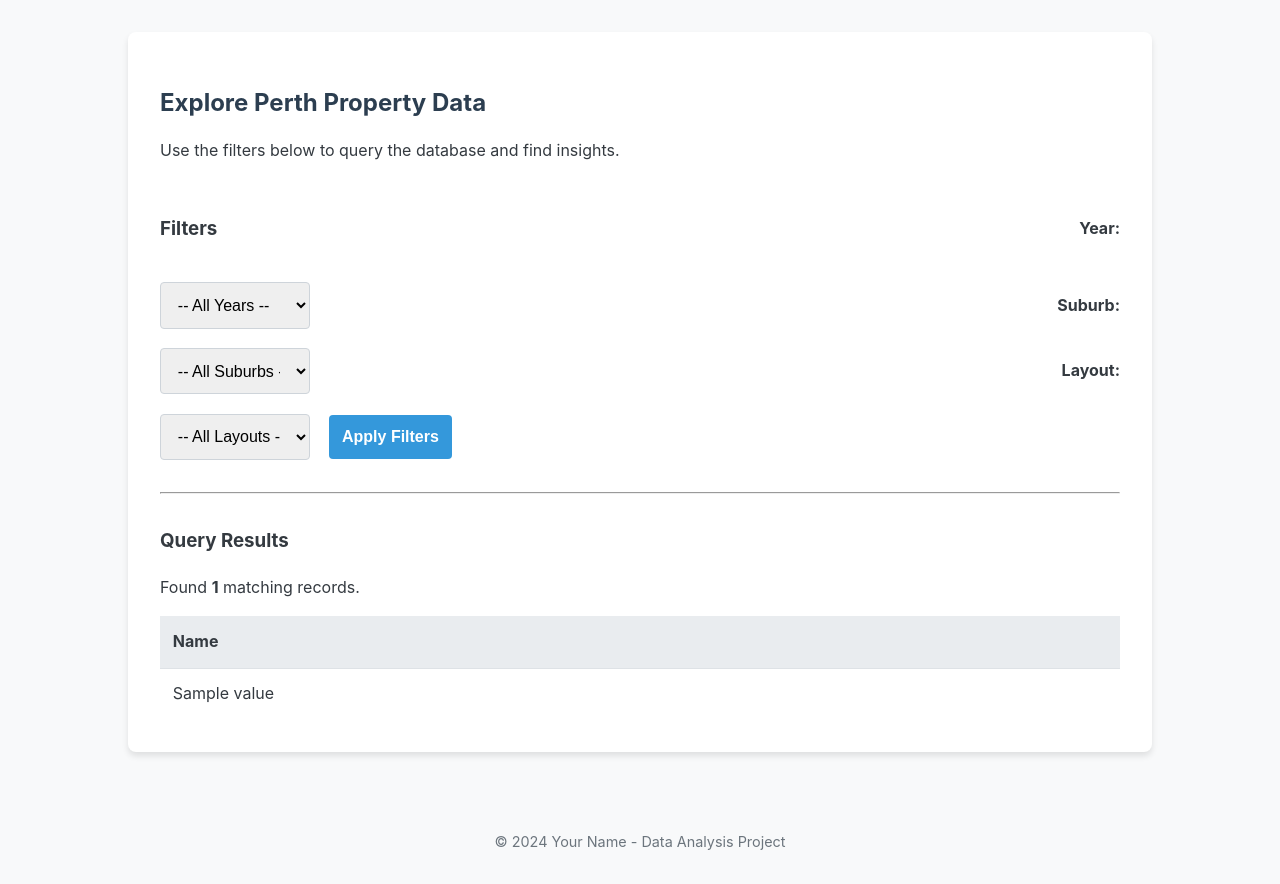
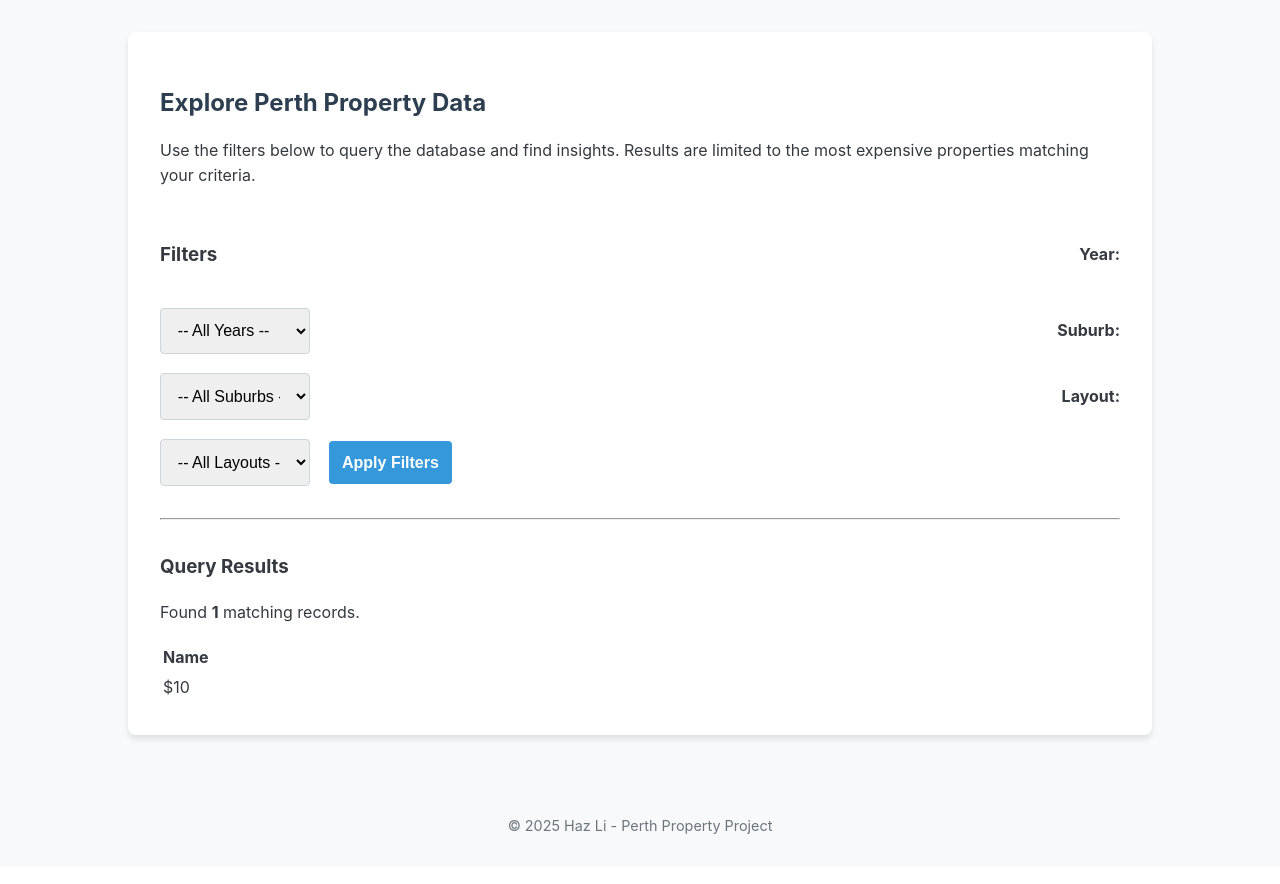
Before and after one commit to cloud9ight/perth_property_analysis, a Flask app: template templates/explore.html in a window 1280 px wide. Shown: the part 74-958 px from the top of the page. After the commit the page ends 908 px from the top, so only its background shows below. Run offline with Flask 3, Linux system fonts and the light colour scheme; the template is opened without the code that fills it: most values are stand-ins (such as "Sample title", 1, 10 or a date in 2020); some libraries are stand-ins or nearby versions.

Commit message:
update sql query logic and display

```diff
--- a/app.py
+++ b/app.py
@@ -125,14 +125,13 @@ def add_new_record():
 
 @app.route('/explore', methods=['GET', 'POST'])
 def explore():
-    """Handles displaying filters and showing query results."""
+    """Handles displaying filters and showing query results from real db."""
     dim_data = get_dimension_data() # Get data for dropdowns
     results = []
     selected_filters = {}
 
     if request.method == 'POST':
         try:
-
             # Get selected filters from the form
             year = request.form.get('year_select')
             suburb_id = request.form.get('suburb_select')
@@ -142,13 +141,21 @@ def explore():
             selected_filters = {'year': int(year) if year else None,
                                 'suburb_id': int(suburb_id) if suburb_id else None,
                                 'layout_id': int(layout_id) if layout_id else None}
+            logging.info(f"User submitted filters: {selected_filters}")
 
             # Build the query dynamically
             base_query = """
-                SELECT p.price, p.date_sold, s.suburb_name, l.layout_name, p.land_size
+                SELECT
+                    p.price AS "Price",
+                    DATE_FORMAT(p.date_sold, '%Y-%m-%d') AS "Date Sold",
+                    s.suburb_name AS "Suburb",
+                    l.layout_name AS "Layout",
+                    p.land_size AS "Land Size (sqm)",
+                    p.address AS "Address"
                 FROM FACT_Properties p
                 JOIN DIM_Suburbs s ON p.suburb_id = s.suburb_id
                 JOIN DIM_Layouts l ON p.layout_id = l.layout_id
+
             """
             conditions = []
             params = {}
@@ -167,6 +174,7 @@ def explore():
                 base_query += " WHERE " + " AND ".join(conditions)
 
             base_query += " ORDER BY p.price DESC LIMIT 100;" # Limit results for performance
+            logging.info(f"Executing query: {base_query} with params: {params}")
 
             with engine.connect() as connection:
                 results_df = pd.read_sql(text(base_query), connection, params=params)
@@ -174,6 +182,7 @@ def explore():
 
         except Exception as e:
             flash(f"Error running query: {e}", 'danger')
+            logging.error(f"Failed during explore POST request: {e}")
 
     return render_template('explore.html',
                            available_years=dim_data['available_years'],
--- a/templates/base.html
+++ b/templates/base.html
@@ -44,7 +44,7 @@
     </main>
 
     <footer>
-      <p>&copy; 2024 Your Name - Data Analysis Project</p>
+      <p>&copy; 2025 Haz Li - Perth Property Project</p>
     </footer>
     {% block scripts %}{% endblock %}
   </body>
--- a/templates/explore.html
+++ b/templates/explore.html
@@ -4,7 +4,7 @@
 
 {% block content %}
     <h2>Explore Perth Property Data</h2>
-    <p>Use the filters below to query the database and find insights.</p>
+    <p>Use the filters below to query the database and find insights. Results are limited to the most expensive properties matching your criteria.</p>
 
     <!-- Filter Form -->
     <form action="{{ url_for('explore') }}" method="post">
@@ -13,9 +13,7 @@
         <label for="year_select">Year:</label>
         <select id="year_select" name="year_select">
             <option value="">-- All Years --</option>
-            <!-- Year options will be populated by the backend -->
             {% for year in available_years %}
-                <!-- If a year was previously selected, keep it selected -->
                 <option value="{{ year }}" {% if year == selected_filters.year %}selected{% endif %}>{{ year }}</option>
             {% endfor %}
         </select>
@@ -23,7 +21,6 @@
         <label for="suburb_select">Suburb:</label>
         <select id="suburb_select" name="suburb_select">
             <option value="">-- All Suburbs --</option>
-            <!-- Suburb options will be populated by the backend -->
             {% for suburb in available_suburbs %}
                  <option value="{{ suburb.suburb_id }}" {% if suburb.suburb_id == selected_filters.suburb_id %}selected{% endif %}>
                     {{ suburb.suburb_name | title }}
@@ -34,7 +31,6 @@
         <label for="layout_select">Layout:</label>
         <select id="layout_select" name="layout_select">
             <option value="">-- All Layouts --</option>
-            <!-- Layout options will be populated by the backend -->
             {% for layout in available_layouts %}
                 <option value="{{ layout.layout_id }}" {% if layout.layout_id == selected_filters.layout_id %}selected{% endif %}>
                     {{ layout.layout_name }}
@@ -50,32 +46,47 @@
     <!-- Results Section -->
     <div class="results">
         <h3>Query Results</h3>
-        <!-- We will only show this section if there are results to display -->
+        <!-- Only show the table if the 'results' list is not empty -->
         {% if results %}
             <p>Found <strong>{{ results | length }}</strong> matching records.</p>
-            <table style="width: 100%; border-collapse: collapse;">
+            <table>
                 <thead>
-                    <tr style="background-color: #e9ecef;">
-                        <!-- Dynamically create table headers from the first result's keys -->
+                    <tr>
+                        <!-- Dynamically create table headers from the keys of the first result dictionary -->
                         {% for key in results[0].keys() %}
-                            <th style="padding: 0.8em; text-align: left;">{{ key.replace('_', ' ') | title }}</th>
+                            <th>{{ key.replace('_', ' ') | title }}</th>
                         {% endfor %}
                     </tr>
                 </thead>
                 <tbody>
                     {% for row in results %}
                         <tr>
-                            <!-- Loop through each value in the row -->
+                            <!-- Loop through each value in the row dictionary -->
                             {% for value in row.values() %}
-                                <td style="padding: 0.8em; border-top: 1px solid #dee2e6;">{{ value }}</td>
+                                <td>
+                                    <!-- A small trick to format price nicely -->
+                                    {% if loop.first %}
+                                        ${{ "{:,.0f}".format(value) }}
+                                    {% else %}
+                                        {{ value }}
+                                    {% endif %}
+                                </td>
                             {% endfor %}
                         </tr>
                     {% endfor %}
                 </tbody>
             </table>
+        {% elif request.method == 'POST' %}
+            <!-- Show this message only if a query was run but found nothing -->
+            <p>No records found matching your selected criteria.</p>
         {% else %}
-            <p>No results to display. Please apply filters and click "Apply Filters".</p>
+             <!-- Show this message on initial page load -->
+            <p>Please apply filters and click "Apply Filters" to see results.</p>
         {% endif %}
     </div>
 
 {% endblock %}
+
+{% block scripts %}
+    <!-- We can add Chart.js here in the future for visualization -->
+{% endblock %}
```
